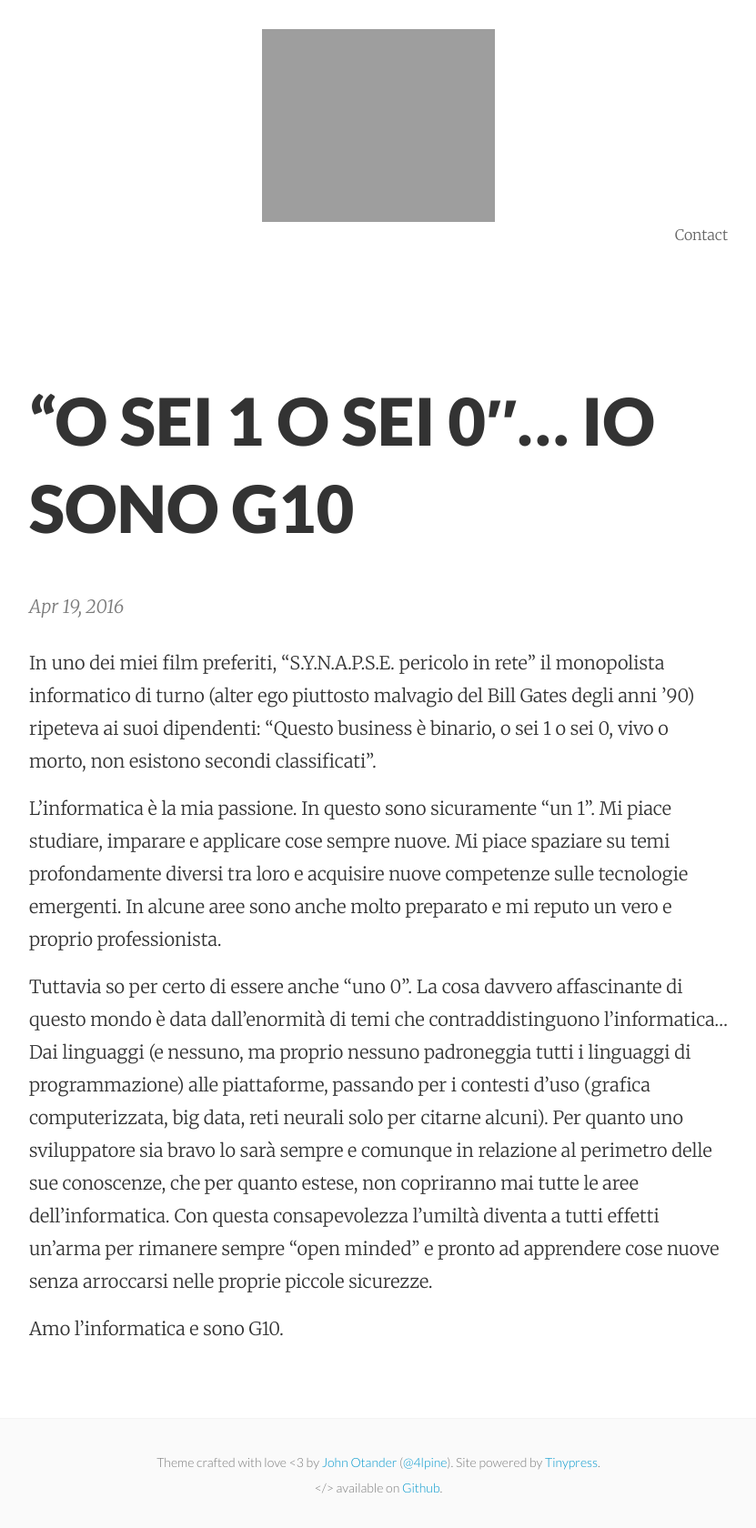
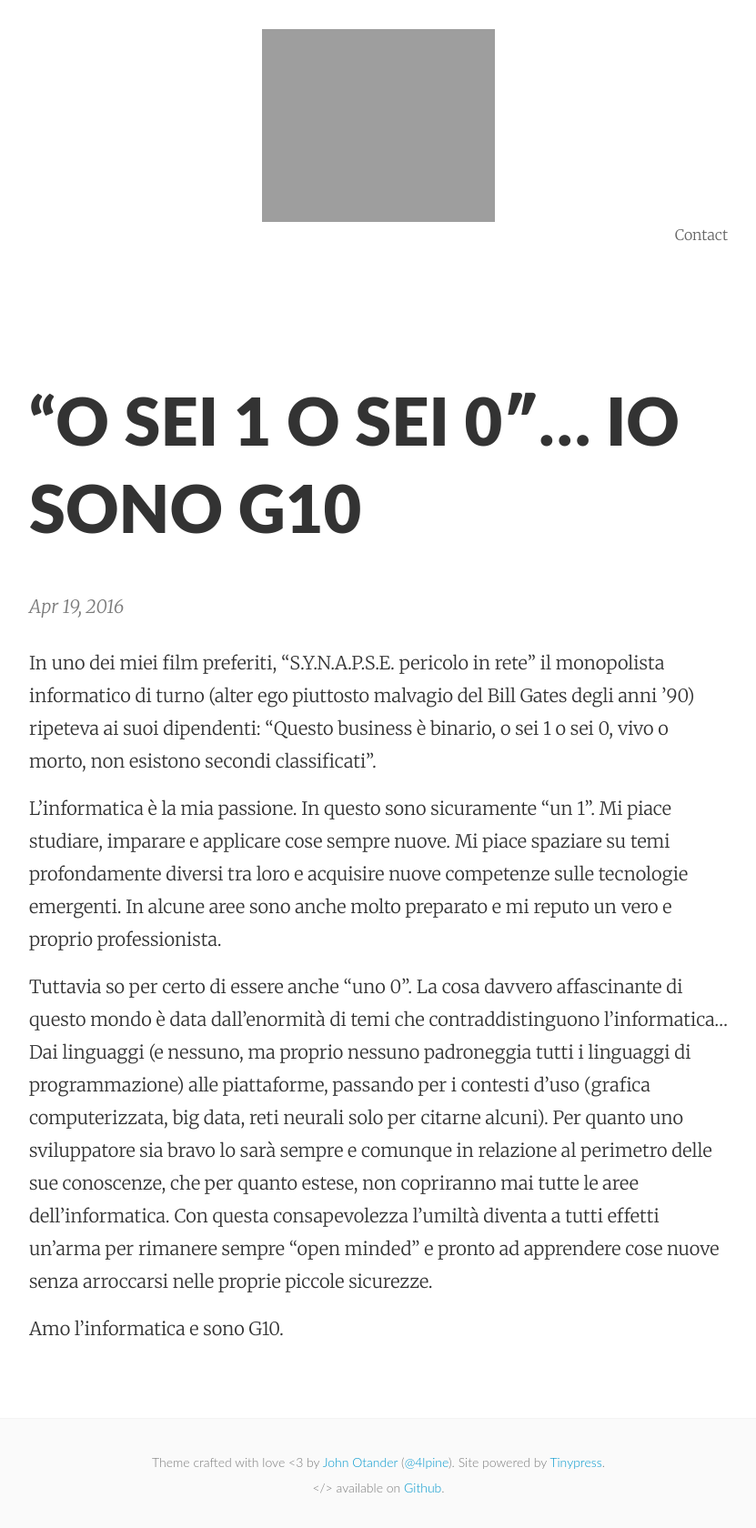
Before and after one commit to zuologio/zuologio.github.io, a Jekyll site: the page built from _posts/2016-04-19-o-sei-1-o-sei-0-io-sono-g10.markdown, in a window 1280 px wide. Shown: the whole page at 91% size, without its empty margins (224-1055 px from the left). Built offline with Jekyll 4.4.1, drawn with Linux system fonts in a browser that asks for light colours; grey boxes are pictures that could not be loaded.

Commit message:
Update default.html

```diff
--- a/_layouts/default.html
+++ b/_layouts/default.html
@@ -13,11 +13,12 @@
     <!-- Custom CSS -->
     <link rel="stylesheet" href="{{ "/css/basscss.css" | prepend: site.baseurl }}" type="text/css">
     <link rel="stylesheet" href="{{ "/css/pixyll.css" | prepend: site.baseurl }}" type="text/css">
-    <link rel="stylesheet" href="{{ "/css/solarized-light.css" | prepend: site.baseurl }}" type="text/css">
+    <link rel="stylesheet" href="{{ "/css/solarized-dark.css" | prepend: site.baseurl }}" type="text/css">
 
     <!-- Fonts -->
     <link href='http://fonts.googleapis.com/css?family=Merriweather:900,900italic,300,300italic' rel='stylesheet' type='text/css'>
-    <link href='http://fonts.googleapis.com/css?family=Lato:900,300' rel='stylesheet' type='text/css'>
+    <!--<link href='http://fonts.googleapis.com/css?family=Lato:900,300' rel='stylesheet' type='text/css'>-->
+    <link href='https://fonts.googleapis.com/css?family=Play' rel='stylesheet' type='text/css'>
 </head>
 
 <body>
```
